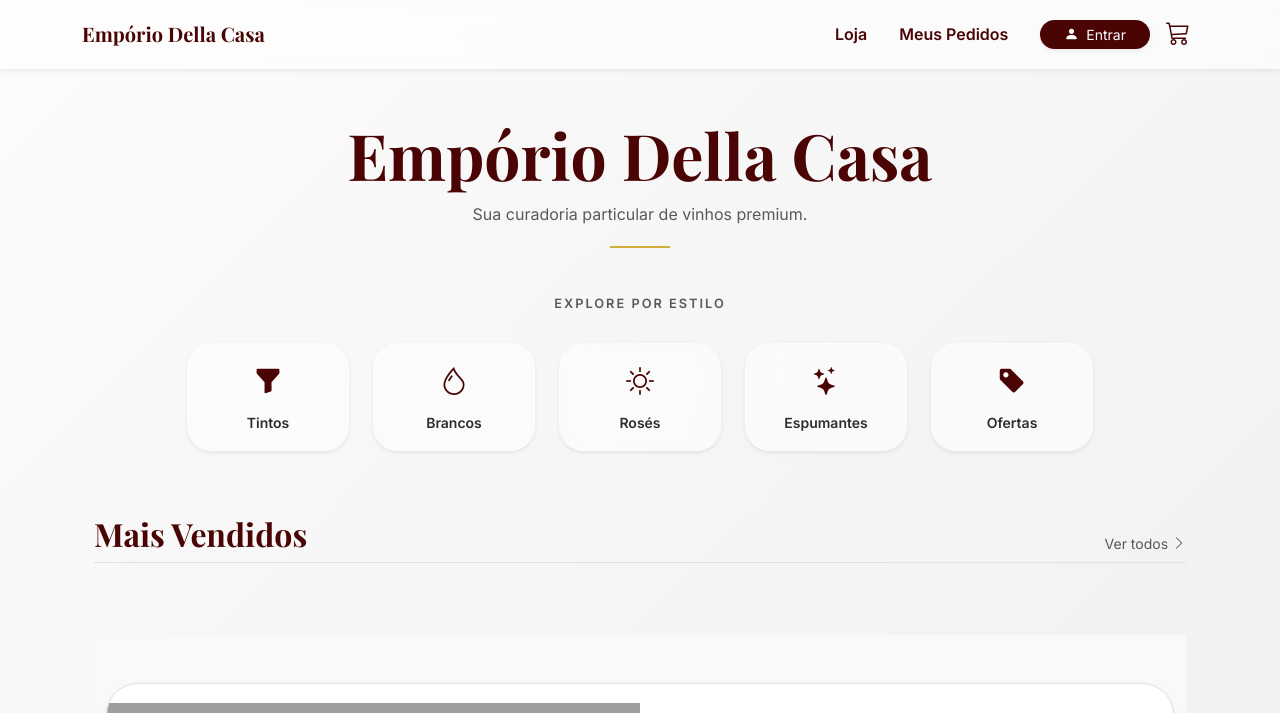
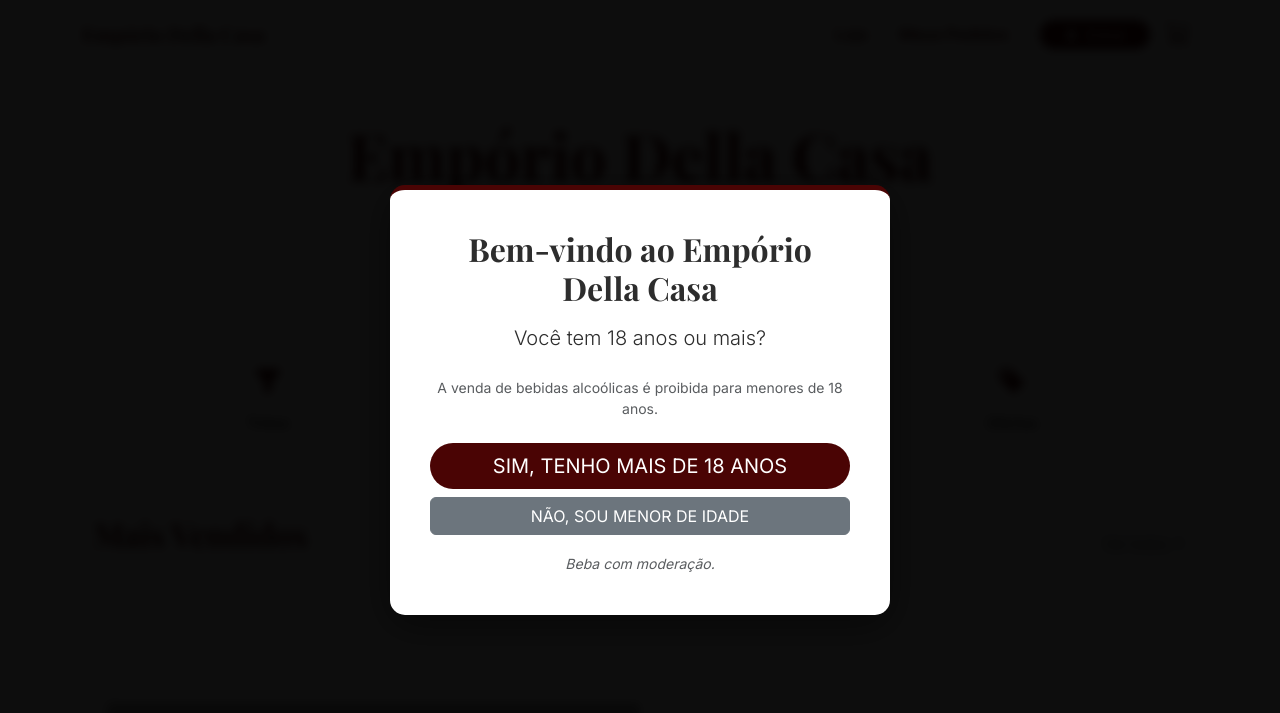
Before and after one commit to arnoldcainan/emporio_della_casa, a Django app: page / in a window 1280 px wide. Shown: the top 713 px of the page. After the commit the page ends 615 px from the top, so only its background shows below. Run offline with Django 5.2, Linux system fonts and the light colour scheme; data that the repository does not hold is empty; some libraries are stand-ins or nearby versions; grey boxes are pictures that could not be loaded.

Commit message:
feat: adiciona popup Age Gate para verificacao de idade +18

```diff
--- a/templates/base.html
+++ b/templates/base.html
@@ -84,6 +84,7 @@
         }
     </style>
 </head>
+{% include 'includes/age_gate.html' %}
 <body>
     <nav class="navbar navbar-expand-lg sticky-top navbar-glass shadow-sm">
         <div class="container">
--- /dev/null
+++ b/templates/includes/age_gate.html
@@ -0,0 +1,77 @@
+<div id="ageModal" class="age-modal-overlay">
+    <div class="age-modal-content">
+        <div class="age-modal-logo">
+            <i class="bi bi-wine-glass-alt fs-1 text-burgundy"></i>
+        </div>
+        <h2 class="mb-3">Bem-vindo ao Empório Della Casa</h2>
+        <p class="lead mb-4">Você tem 18 anos ou mais?</p>
+        <p class="small text-muted mb-4">A venda de bebidas alcoólicas é proibida para menores de 18 anos.</p>
+
+        <div class="d-grid gap-2">
+            <button id="btnYes" class="btn btn-burgundy btn-lg">SIM, TENHO MAIS DE 18 ANOS</button>
+            <button id="btnNo" class="btn btn-secondary">NÃO, SOU MENOR DE IDADE</button>
+        </div>
+        <div class="mt-3">
+             <small class="text-muted fst-italic">Beba com moderação.</small>
+        </div>
+    </div>
+</div>
+
+<style>
+    /* Bloqueio total da tela */
+    .age-modal-overlay {
+        position: fixed;
+        top: 0;
+        left: 0;
+        width: 100%;
+        height: 100%;
+        background-color: rgba(0, 0, 0, 0.95);
+        z-index: 9999;
+        display: none; /* Começa oculto, o JS decide se mostra */
+        justify-content: center;
+        align-items: center;
+        backdrop-filter: blur(5px);
+    }
+
+    .age-modal-content {
+        background: white;
+        padding: 2.5rem;
+        border-radius: 15px;
+        text-align: center;
+        max-width: 500px;
+        width: 90%;
+        box-shadow: 0 10px 40px rgba(0,0,0,0.5);
+        border-top: 5px solid #4A0404;
+    }
+
+    body.modal-open {
+        overflow: hidden;
+    }
+</style>
+
+<script>
+    document.addEventListener("DOMContentLoaded", function() {
+        const modal = document.getElementById('ageModal');
+        const btnYes = document.getElementById('btnYes');
+        const btnNo = document.getElementById('btnNo');
+
+        // Verifica localStorage
+        if (!localStorage.getItem('age_verified')) {
+            modal.style.display = 'flex';
+            document.body.classList.add('modal-open');
+        }
+
+        // Ação: SIM
+        btnYes.addEventListener('click', function() {
+            localStorage.setItem('age_verified', 'true');
+            modal.style.display = 'none';
+            document.body.classList.remove('modal-open');
+        });
+
+        // Ação: NÃO
+        btnNo.addEventListener('click', function() {
+            alert("Desculpe, este site é restrito para maiores de 18 anos.");
+            window.location.href = "https://www.google.com";
+        });
+    });
+</script>
```
